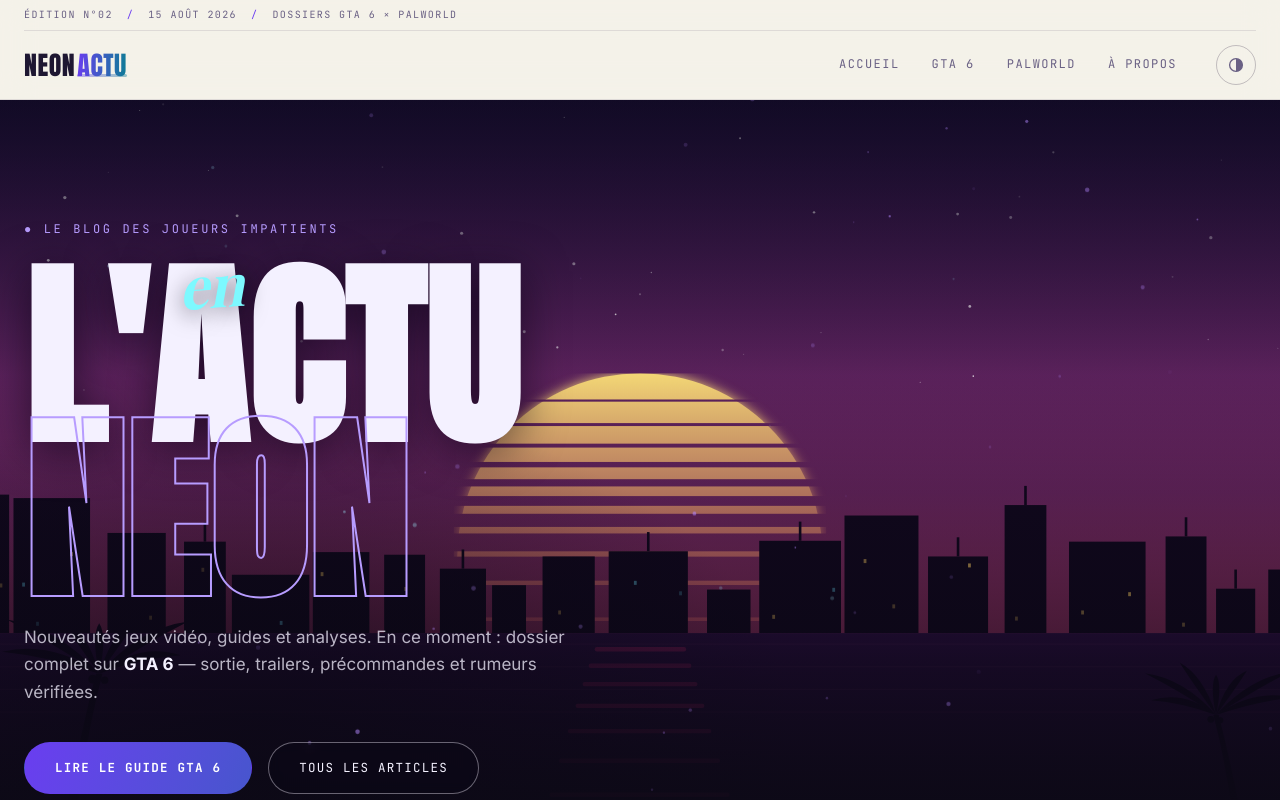
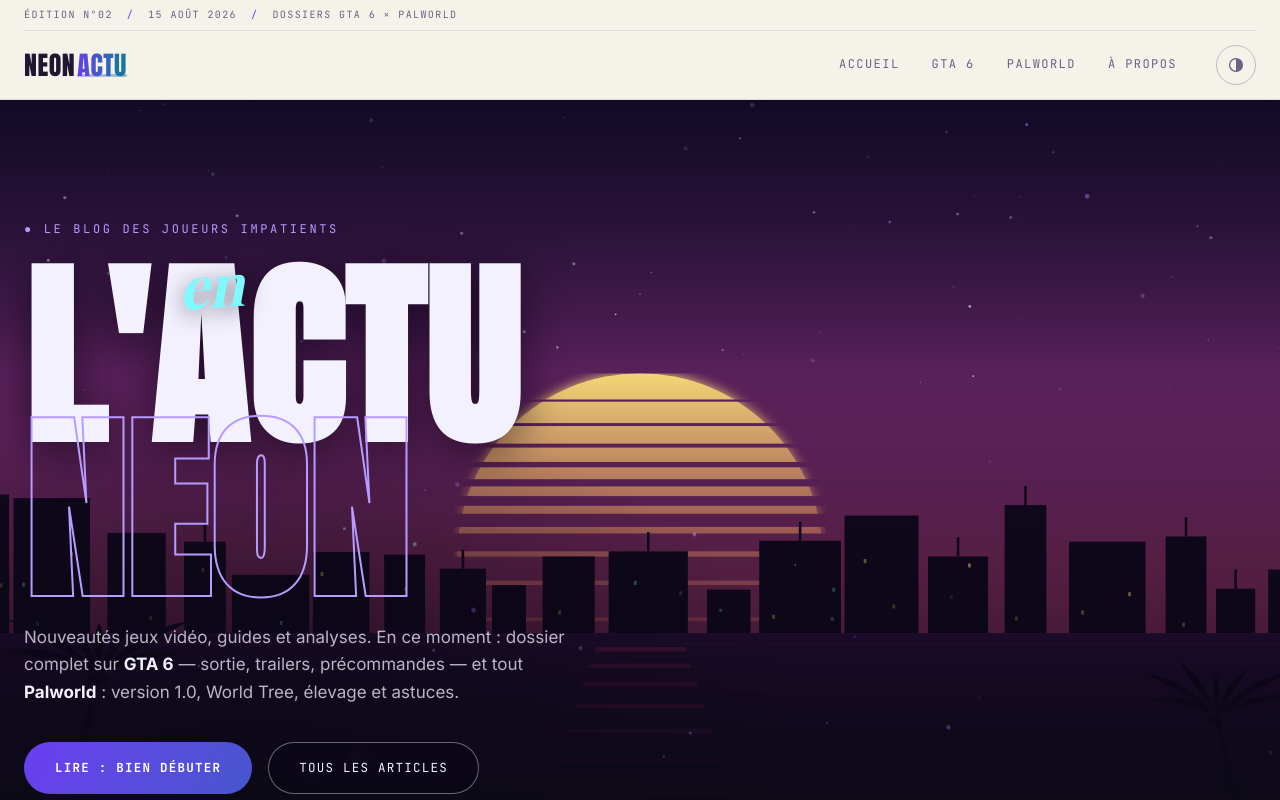
Before and after one commit to sam-johnny/gamefocus, a Next.js app: page / in a window 1280 px wide. Shown: the top 800 px of the page. Built offline with nearby package versions, Linux system fonts and the light colour scheme; a web font is replaced by a local one.

Commit message:
Accueil : hero et CTA prennent en compte le dossier Palworld

```diff
--- a/app/page.tsx
+++ b/app/page.tsx
@@ -34,11 +34,12 @@
           <p className="hero-sub">
             Nouveautés jeux vidéo, guides et analyses. En ce moment :
             dossier complet sur <strong>GTA 6</strong> — sortie, trailers,
-            précommandes et rumeurs vérifiées.
+            précommandes — et tout <strong>Palworld</strong> : version 1.0,
+            World Tree, élevage et astuces.
           </p>
           <div className="hero-cta">
             <Link href={articleUrl(featured)} className="btn btn-primary">
-              Lire le guide GTA 6
+              Lire : {featured.shortTitle}
             </Link>
             <Link href="#articles" className="btn btn-ghost">
               Tous les articles
@@ -148,8 +149,8 @@
                 Vous le saurez en premier.
               </h2>
               <p className="follow-text">
-                Ajoutez NeonActu à vos favoris : chaque annonce Rockstar est
-                décryptée dans l'heure.
+                Ajoutez NeonActu à vos favoris : chaque annonce Rockstar ou
+                Pocketpair est décryptée dans l'heure.
               </p>
             </div>
           </Reveal>
```
